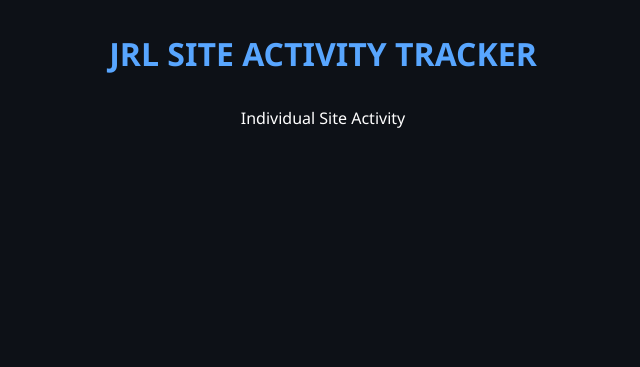
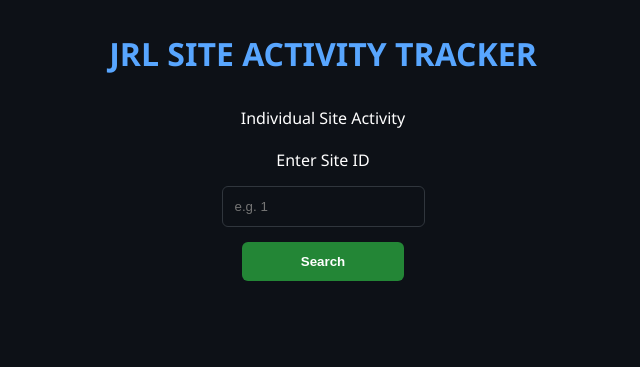
Before and after one commit to ernmin/site-activity, a Flask app: page /key in a window 1280 px wide. Shown: the top 367 px of the page, without its empty margins (317-957 px from the left). Run offline with Flask 3, Linux system fonts and the light colour scheme.

Commit message:
Get Data for an Individual Site Activity To reformat the table to show details once To show unique media once

```diff
--- a/app/blueprints/search_modules/site_activity.py
+++ b/app/blueprints/search_modules/site_activity.py
@@ -4,9 +4,11 @@ from app.load_json import all_df
 
 def search_site_activity(PK):
     site_activity = all_df['site_activity']
+    media = all_df['media']
     query = """
-    SELECT *
+    SELECT PK AS ID, Date_of_Site_Activity AS Date, Title
     FROM site_activity
+    JOIN media ON site_activity.PK = media.FK
     WHERE 1=1
     AND PK = $PK
 
--- a/front_end/app/blueprints/search/get_data.py
+++ b/front_end/app/blueprints/search/get_data.py
@@ -3,11 +3,11 @@ from flask import request, jsonify
 import requests
 import pandas as pd
 
-def get_data(site_data):
+def get_data(site_data, route):
     print(site_data)
     print(NGROK_URL)
     try:
-        response = requests.get(NGROK_URL + 'searchdate', params=site_data, timeout=5)
+        response = requests.get(NGROK_URL + route, params=site_data, timeout=5)
         if response.status_code == 200:
             print("Success!")
             data_response = response.json()
--- a/front_end/app/blueprints/search/routes.py
+++ b/front_end/app/blueprints/search/routes.py
@@ -16,7 +16,15 @@ def searchdate():
     site_data = request.get_json()
     dateFrom = site_data.get('searchFrom', '')
     dateTo = site_data.get('searchTo', '')
-    table = get_data(site_data)
+    table = get_data(site_data, 'searchdate')
     return table
     # send data to server.py at this point
     # return jsonify(result=f"{dateFrom} {dateTo}")
+
+
+@search_bp.route('/searchkey', methods=['POST'])
+def searchkey():
+    site_data = request.get_json()
+    siteID = site_data.get('siteID', '')
+    table = get_data(site_data, 'searchkey')
+    return table
--- a/front_end/app/static/js/search/date.js
+++ b/front_end/app/static/js/search/date.js
@@ -32,7 +32,6 @@ function submitDates() {
         console.error('Error:', error);
     });
 }
-
 function changeDates() {
     const table = document.querySelector('.dataframe');
     const targetHeader = "Date";
--- /dev/null
+++ b/front_end/app/static/js/search/key.js
@@ -0,0 +1,58 @@
+document.querySelector('#keyForm').addEventListener('submit', (event) => {
+    event.preventDefault();
+    get_activity();
+    // submitID();
+})
+
+async function get_activity() {
+    await submitID();
+    // hyper_link();
+}
+
+
+function submitID() {
+    const siteID = document.querySelector('#siteID').value;
+    // document.getElementById('displayResult').innerText = dateFrom + ' ' + dateTo;
+    return fetch('/searchkey', {
+        method: 'POST',
+        headers: { 'Content-Type': 'application/json' },
+        body: JSON.stringify({
+            siteID: siteID
+        })
+    })
+    .then(response => response.json())
+    .then(data => {
+        console.log(data)
+        document.getElementById('displayResult').innerHTML = data.result;
+        // changeDates();
+    })
+    .catch(error => {
+        console.error('Error:', error);
+    });
+}
+
+// function changeDates() {
+//     const table = document.querySelector('.dataframe');
+//     const targetHeader = "Date";
+//     const headers = Array.from(table.rows[0].cells);
+
+//     const colIndex = headers.findIndex(
+//         (th) => th.textContent.trim() === targetHeader
+//     );
+
+//     if (colIndex !== -1) {
+//         for (let i = 1; i < table.rows.length; i++) {
+//             const cell = table.rows[i].cells[colIndex];
+//             if (cell) {
+//                 const dateOnly = cell.textContent.split('T');
+//                 cell.textContent = dateOnly[0];
+//             }
+//         }
+//     } else {
+//       console.warn(`Header "${targetHeader}" not found.`);
+//       document.getElementById('displayResult').innerHTML = 'No Site Activities'
+
+//     }
+// }
+
+/*learn error handling here*/
--- a/front_end/app/templates/search/key.html
+++ b/front_end/app/templates/search/key.html
@@ -1,7 +1,7 @@
 {% extends "base.html" %}
 
 {% block head %}
-<!-- <link rel="stylesheet" href="{{ url_for('static', filename='css/table/table.css') }}"> -->
+<!-- <link rel="stylesheet" href="{{ url_for('static', filename='css/search/key.css') }}"> -->
 {% endblock %}
 
 {% block description %}
@@ -10,6 +10,12 @@
 {% block content %}
 
 <div>Individual Site Activity</div>
+<form id="keyForm" class="form-container">
+        <label for="siteID">Enter Site ID</label>
+        <input type="number" id="siteID" name="siteID" min="1" placeholder="e.g. 1"/>
+        <button type="submit">Search</button>
+</form>
+
 
 <div id="displayResult"></div>
 
@@ -17,5 +23,5 @@
 
 {% block scripts %}
     <!-- This puts the script tag into the base.html 'scripts' block -->
-    <!-- <script src="{{ url_for('static', filename='js/search/date.js') }}"></script> -->
+    <script src="{{ url_for('static', filename='js/search/key.js') }}"></script>
 {% endblock %}
```
Also changed, not shown: app/blueprints/main/server.py (+9 -9 lines), front_end/app/static/css/search/key.css (added, +16 -0 lines), front_end/app/templates/index.html (+5 -5 lines).
